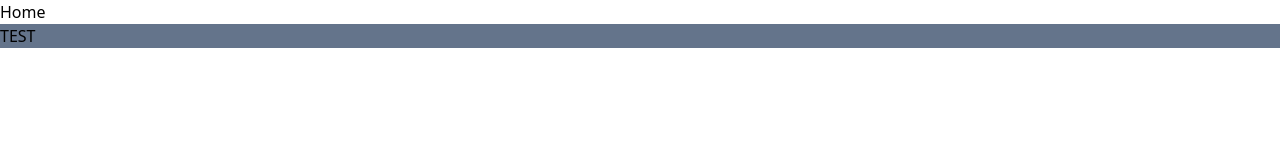
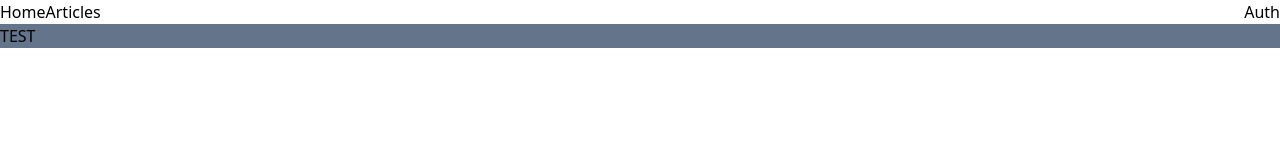
Before and after one commit to EvgeniyHalimon/Bred-frontend, a Vue app: page / in a window 1280 px wide. Shown: the top 160 px of the page. Built offline with nearby package versions, Linux system fonts and the light colour scheme.

Commit message:
setup store

```diff
--- a/package.json
+++ b/package.json
@@ -13,6 +13,7 @@
     "format": "prettier --write src/"
   },
   "dependencies": {
+    "pinia": "^2.2.2",
     "vue": "^3.4.29",
     "vue-router": "^4.3.3"
   },
--- a/src/App.vue
+++ b/src/App.vue
@@ -5,8 +5,12 @@ import { RouterLink, RouterView } from 'vue-router';
 <template>
   <header>
     <div>
-      <nav>
-        <RouterLink to="/">Home</RouterLink>
+      <nav class="flex justify-between">
+        <div>
+          <RouterLink to="/">Home</RouterLink>
+          <RouterLink to="/articles">Articles</RouterLink>
+        </div>
+        <RouterLink to="/auth">Auth</RouterLink>
       </nav>
     </div>
   </header>
--- a/src/main.ts
+++ b/src/main.ts
@@ -1,11 +1,16 @@
-import './assets/main.css'
+import './assets/main.css';
 
-import { createApp } from 'vue'
-import App from './App.vue'
-import router from './router'
+import { createApp } from 'vue';
+import App from './App.vue';
+import router from './router';
+import { createPinia } from 'pinia';
 
-const app = createApp(App)
+const app = createApp(App);
 
-app.use(router)
+const pinia = createPinia();
 
-app.mount('#app')
+app.use(router);
+
+app.use(pinia);
+
+app.mount('#app');
--- /dev/null
+++ b/src/store.ts
@@ -0,0 +1,14 @@
+import { defineStore } from 'pinia';
+import type { IArticle } from './shared/types';
+
+export const useArticleStore = defineStore('articles', {
+  state: () => ({ articles: [] as IArticle[] }),
+  getters: {
+    articles: (state) => state.articles
+  },
+  actions: {
+    increment(articles: IArticle[]) {
+      this.articles = articles;
+    }
+  }
+});
```
Also changed, not shown: 1 other file (tests, documents, lock files or other folders).
